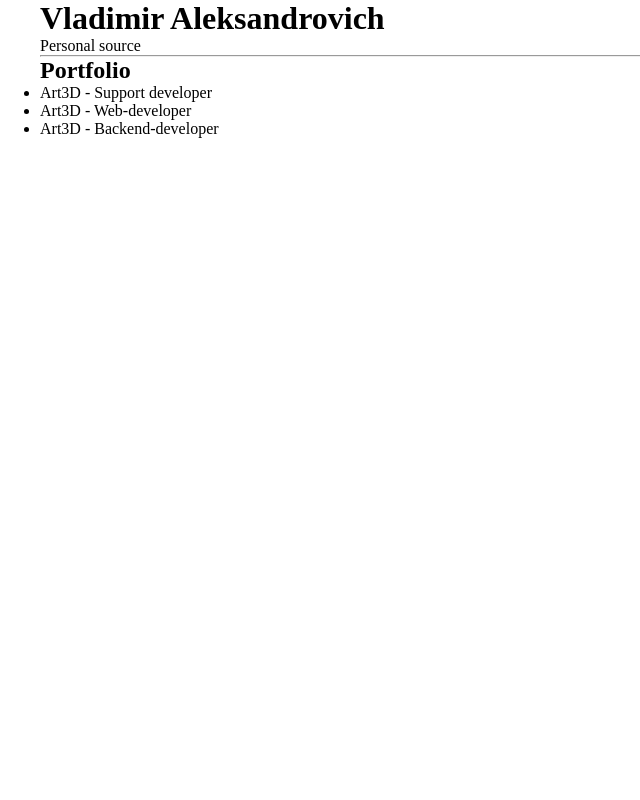
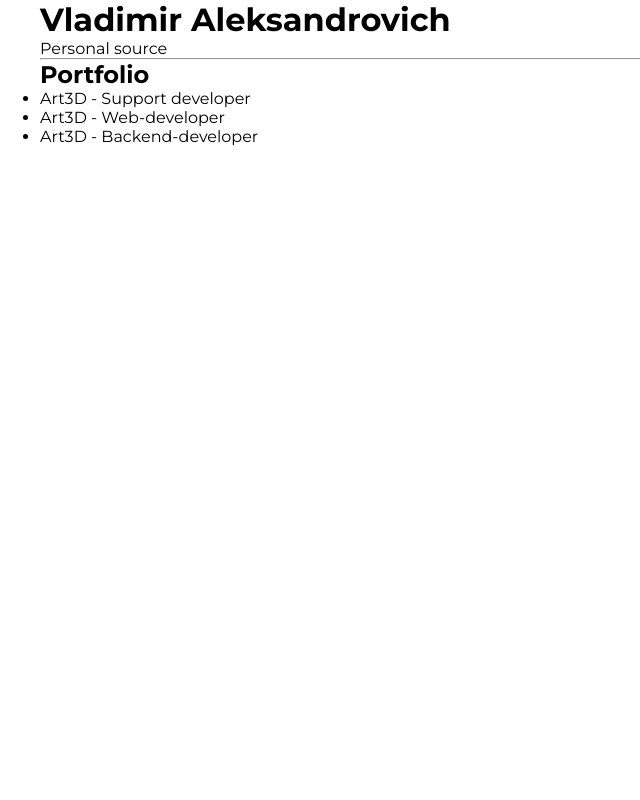
Before and after one commit to Beenlord/vfomin, a PHP site: page / in a window 1280 px wide. Shown: the whole page, without its empty margins (0-640 px from the left). Run offline with PHP 8.4, Linux system fonts and the light colour scheme.

Commit message:
Update index.php

```diff
--- a/public/index.php
+++ b/public/index.php
@@ -23,6 +23,8 @@
             height: 100dvh;
             max-width: 1200px;
             margin: 0 auto;
+
+            font-family: "Montserrat", serif;
         }
     </style>
 </head>
```
